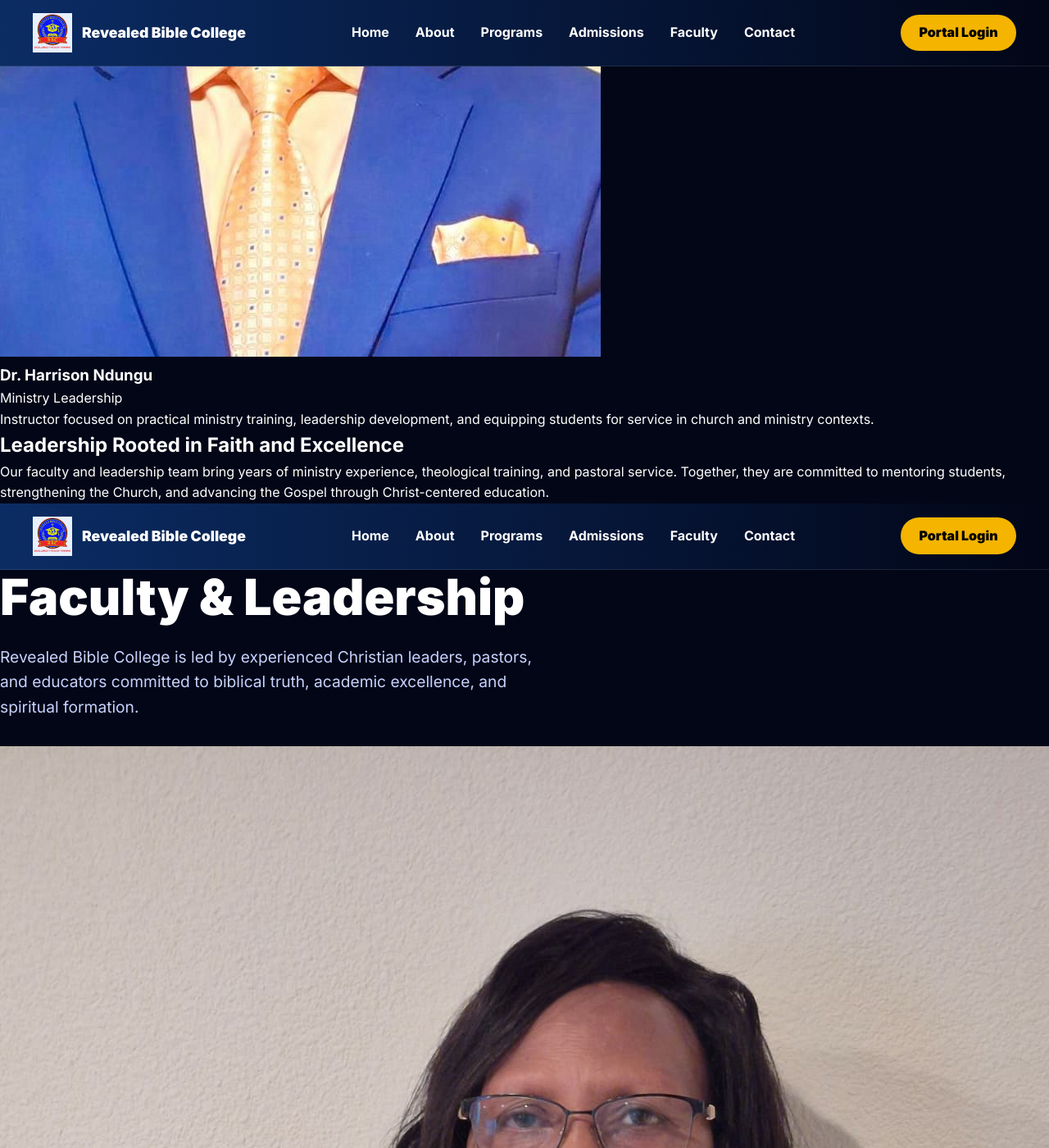
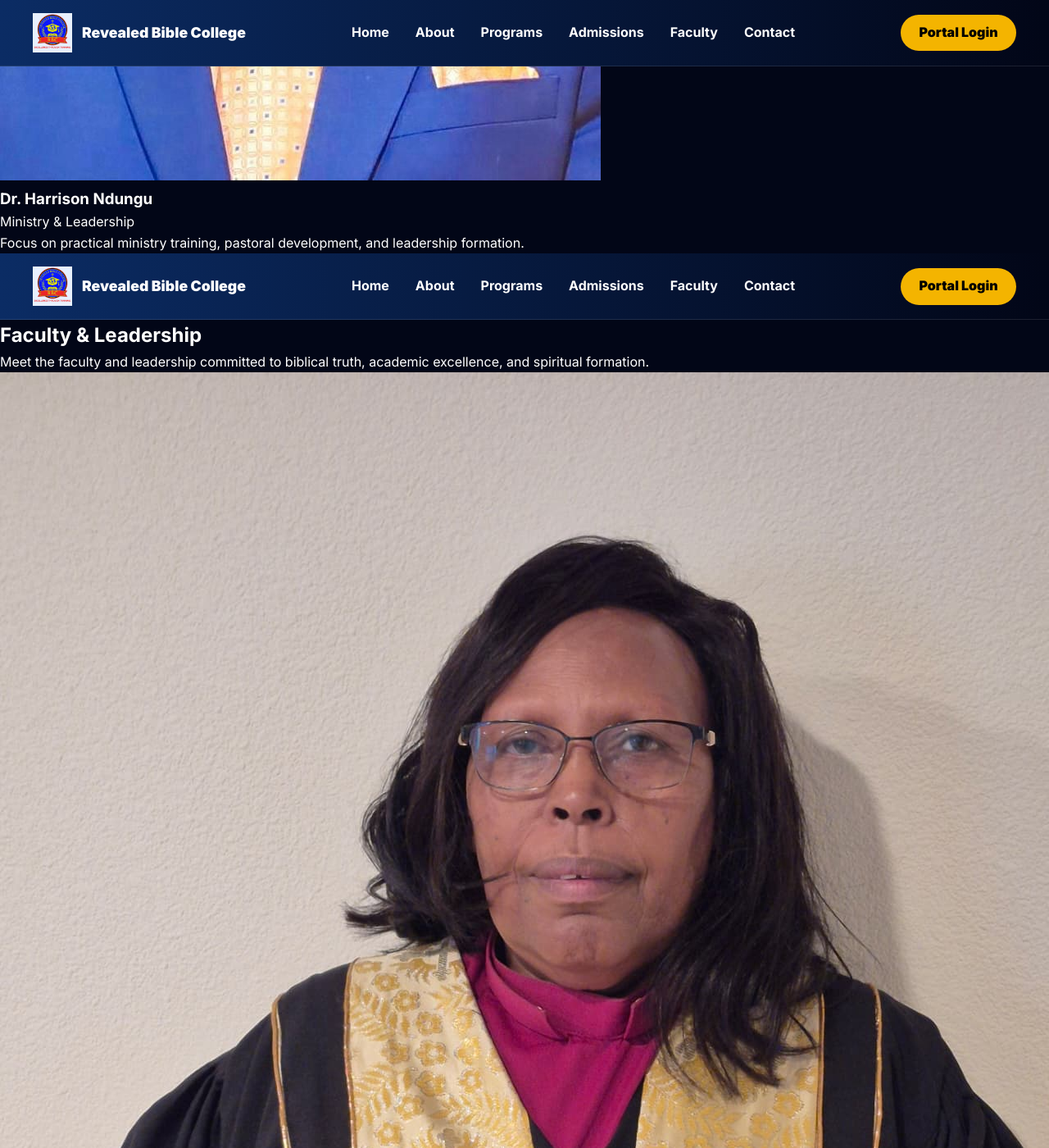
Before and after one commit to WillieKM/my-student-portal, a Jekyll site: the page built from faculty.html, in a window 1280 px wide and 1400 px high, scrolled down 3906 px. Shown: the whole window at 82% size. Built offline with Jekyll 4.4.1, drawn with Linux system fonts in a browser that asks for light colours; some of the changed text lies outside the part shown.

Commit message:
Update faculty.html

```diff
--- a/faculty.html
+++ b/faculty.html
@@ -1,75 +1,37 @@
 ---
 layout: default
 title: Faculty & Leadership | Revealed Bible College
-description: Meet the faculty and leadership of Revealed Bible College—experienced Christian leaders committed to biblical truth, academic excellence, and spiritual formation.
+hero_title: Faculty & Leadership
+hero_subtitle: Meet the faculty and leadership committed to biblical truth, academic excellence, and spiritual formation.
 ---
 
-<!-- ================= HERO ================= -->
-<section class="hero hero-page">
-  <div class="hero-inner">
-    <div class="hero-content">
-      <h1>Faculty & Leadership</h1>
-      <div class="hero-divider"></div>
-      <p>
-        Revealed Bible College is led by experienced Christian leaders,
-        pastors, and educators committed to biblical truth, academic excellence,
-        and spiritual formation.
-      </p>
-    </div>
-  </div>
-</section>
-
-<!-- ================= FACULTY SECTION ================= -->
-<section class="section-white">
-  <div class="section-inner">
+<section class="content-section">
+  <div class="container">
 
     <div class="card-grid">
 
-      <!-- FACULTY CARD -->
       <div class="card faculty-card">
         <img src="/pauline-kamanja.jpg" alt="Apostle Pauline Kamanja">
         <h3>Apostle Pauline Kamanja</h3>
         <p class="role">President</p>
-        <p>
-          Founder and spiritual leader providing vision, apostolic oversight,
-          and leadership direction for Revealed Bible College.
-        </p>
+        <p>Founder and spiritual leader providing vision, apostolic oversight, and leadership direction.</p>
       </div>
 
-      <!-- FACULTY CARD -->
       <div class="card faculty-card">
         <img src="/leon-harris.jpg" alt="Dr. Leon Harris">
         <h3>Dr. Leon Harris</h3>
         <p class="role">Chancellor</p>
-        <p>
-          Oversees academic strategy, governance, and institutional leadership,
-          ensuring academic excellence and mission alignment.
-        </p>
+        <p>Oversees academic integrity, program development, and leadership advancement.</p>
       </div>
 
-      <!-- FACULTY CARD -->
       <div class="card faculty-card">
         <img src="/harrison-ndungu.jpg" alt="Dr. Harrison Ndungu">
         <h3>Dr. Harrison Ndungu</h3>
-        <p class="role">Ministry Leadership</p>
-        <p>
-          Instructor focused on practical ministry training, leadership development,
-          and equipping students for service in church and ministry contexts.
-        </p>
+        <p class="role">Ministry & Leadership</p>
+        <p>Focus on practical ministry training, pastoral development, and leadership formation.</p>
       </div>
 
     </div>
 
   </div>
 </section>
-
-<!-- ================= BOTTOM CTA ================= -->
-<section class="catalogue-cta">
-  <h2>Leadership Rooted in Faith and Excellence</h2>
-  <p>
-    Our faculty and leadership team bring years of ministry experience,
-    theological training, and pastoral service. Together, they are committed
-    to mentoring students, strengthening the Church, and advancing the Gospel
-    through Christ-centered education.
-  </p>
-</section>
```
